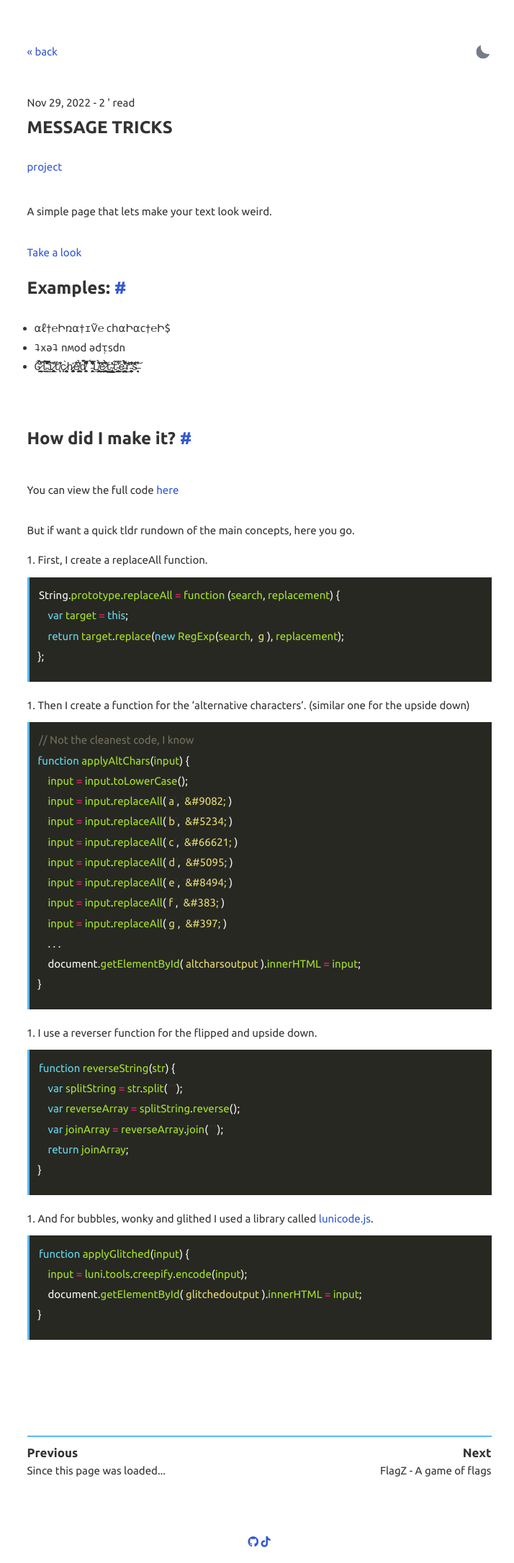
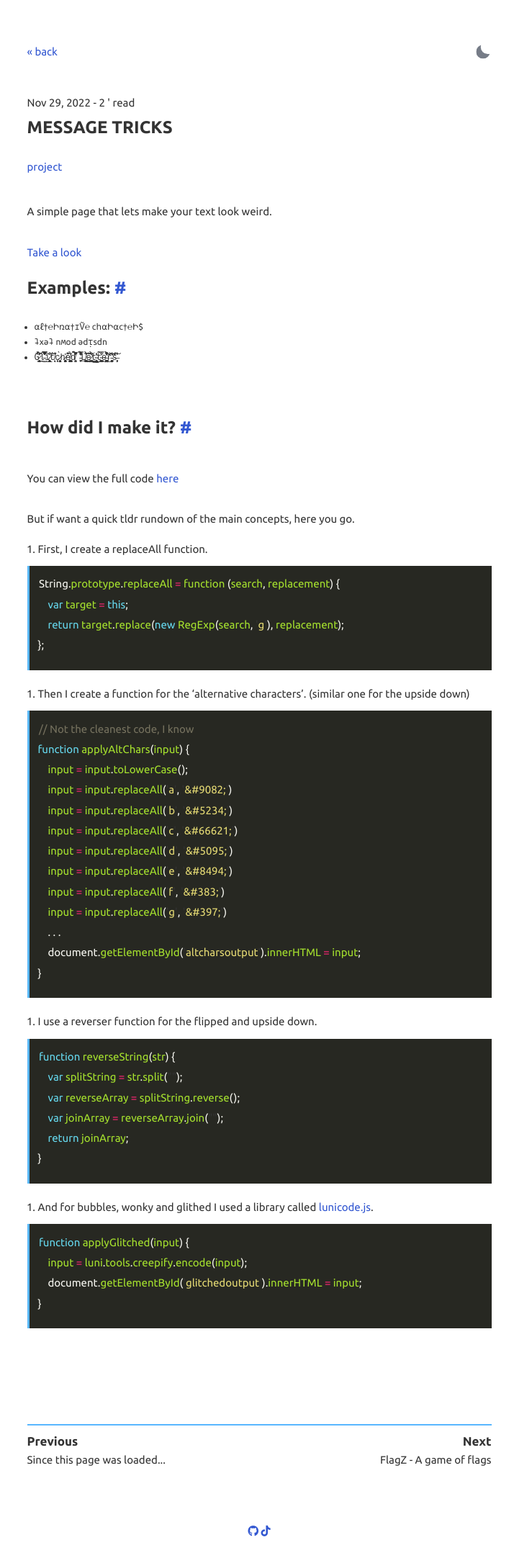
Before and after one commit to isaacboor/isaacboor.github.io, a Jekyll site: the page built from _posts/2022-11-29-Message-Tricks.md, in a window 1280 px wide. Shown: the whole page at 72% size, without its empty margins (280-994 px from the left). Built offline with Jekyll 4.4.1, drawn with Linux system fonts in a browser that asks for light colours; nearby versions of some CDN libraries; comment, search, counter and statistics services are not loaded.

Commit message:
Update _main.scss

```diff
--- a/_sass/_main.scss
+++ b/_sass/_main.scss
@@ -318,6 +318,7 @@ b {
 .post ul {
 	margin: 0px;
 	margin: 0px 0px 10px 10px;
+        font-size: 0.8rem;
 }
 
 .post ol {
```
